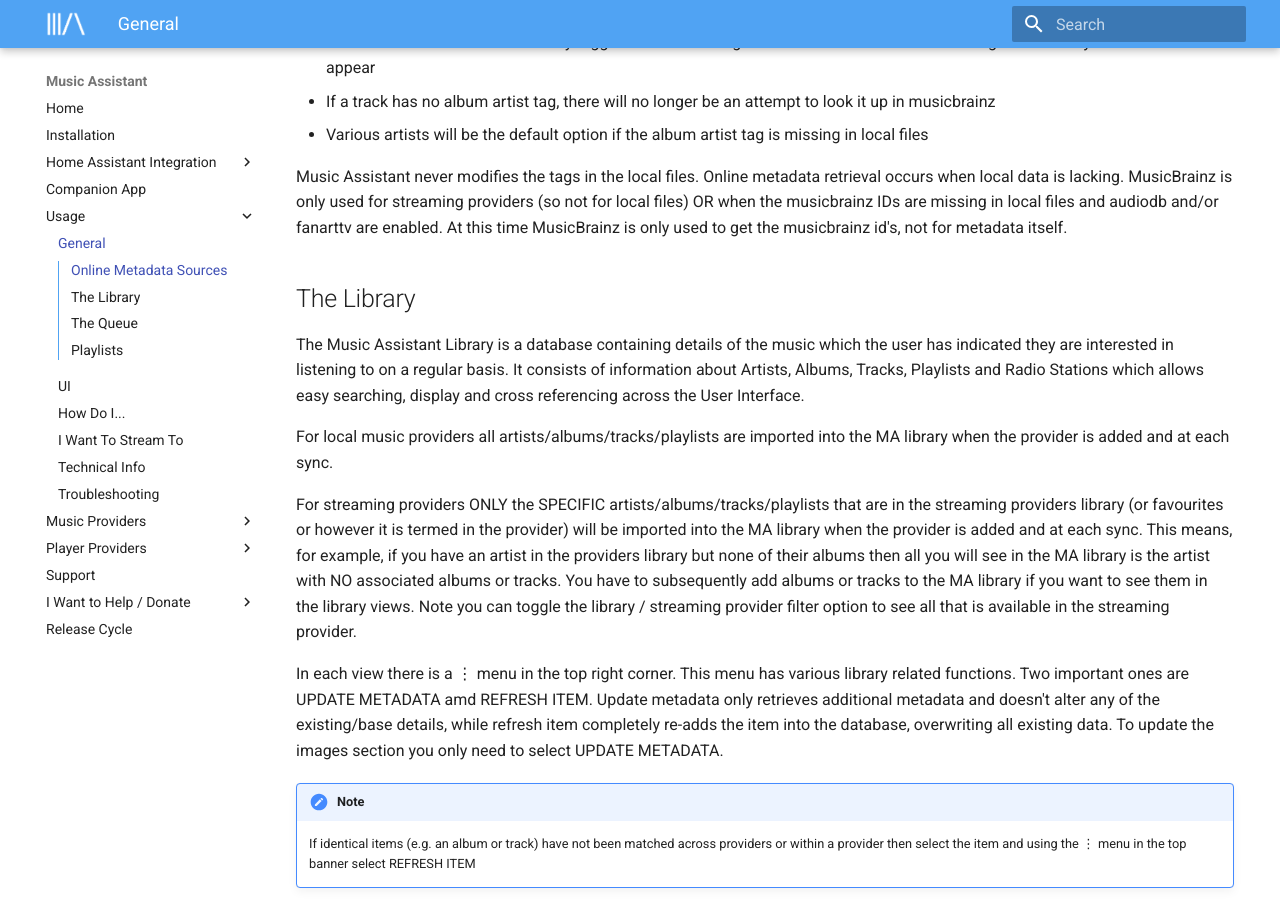
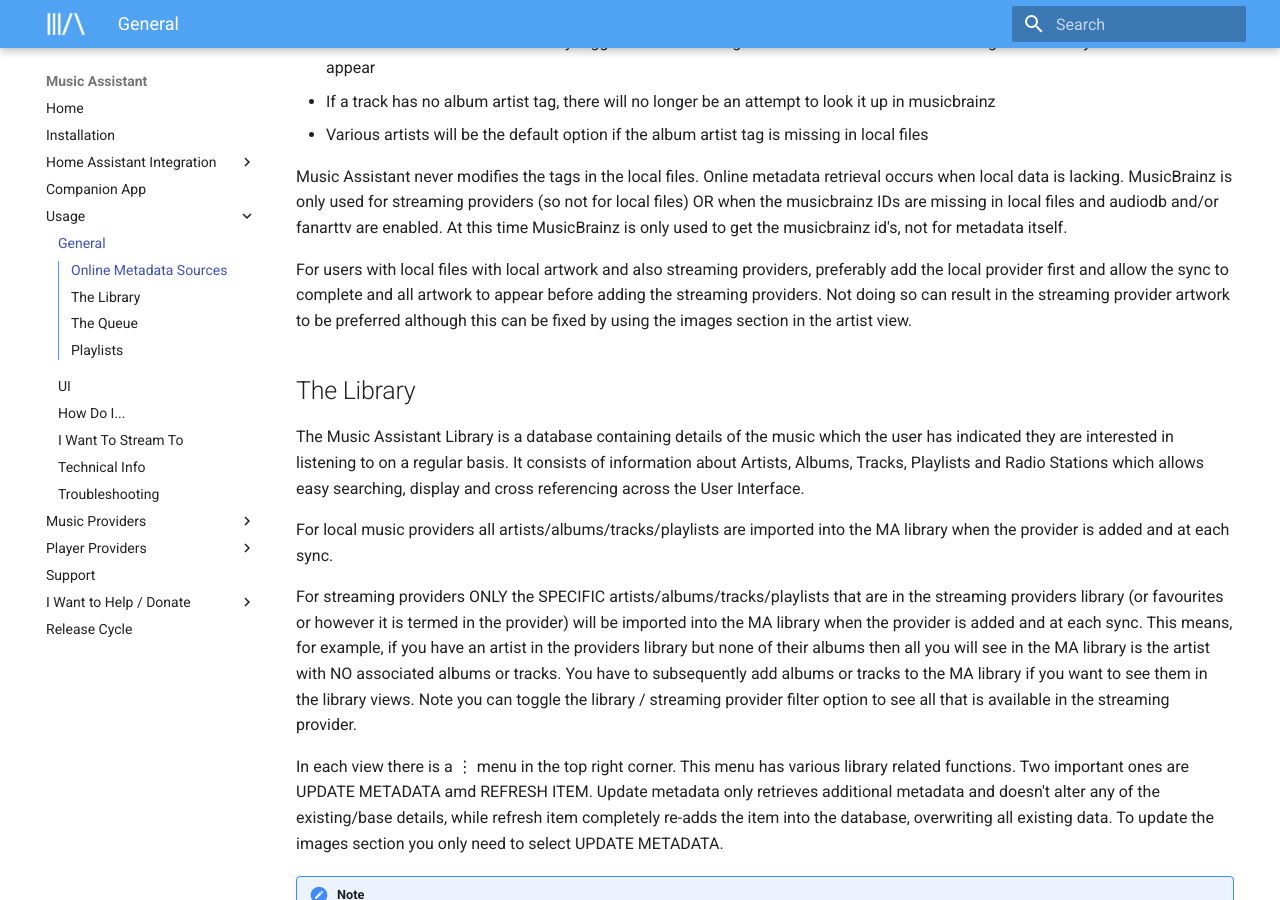
Before and after one commit to pwbriggs/music-assistant.github.io, an MkDocs documentation site: the page built from docs/usage.md, in a window 1280 px wide and 900 px high, scrolled down 302 px. Built offline with MkDocs 1.6.1 and Material for MkDocs 9.7.7, drawn with Linux system fonts in a browser that asks for light colours.

Commit message:
Add artwork info

```diff
--- a/docs/usage.md
+++ b/docs/usage.md
@@ -13,6 +13,8 @@
 - Various artists will be the default option if the album artist tag is missing in local files
 
 Music Assistant never modifies the tags in the local files. Online metadata retrieval occurs when local data is lacking. MusicBrainz is only used for streaming providers (so not for local files) OR when the musicbrainz IDs are missing in local files and audiodb and/or fanarttv are enabled. At this time MusicBrainz is only used to get the musicbrainz id's, not for metadata itself.
+
+For users with local files with local artwork and also streaming providers, preferably add the local provider first and allow the sync to complete and all artwork to appear before adding the streaming providers. Not doing so can result in the streaming provider artwork to be preferred although this can be fixed by using the images section in the artist view.
 
 ## The Library
 
```
